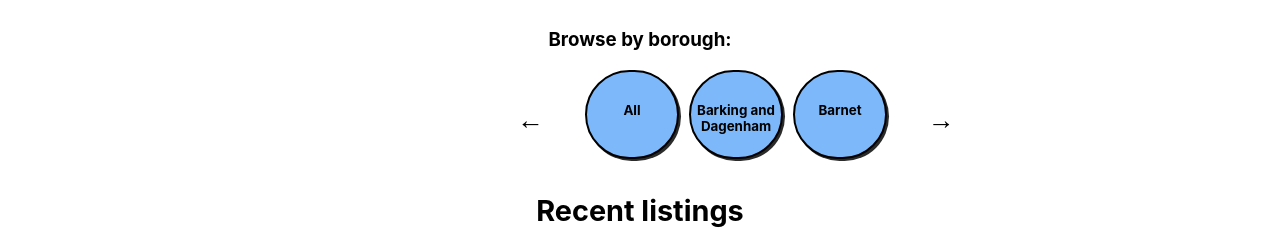
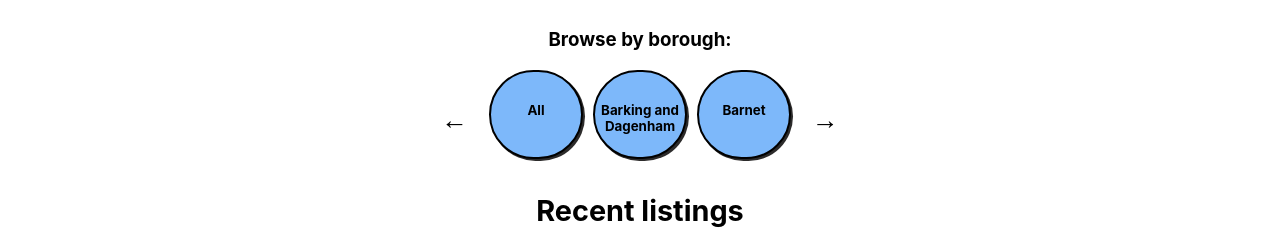
Before and after one commit to SchoolOfCode/bc14_final-project_front-end_arachnIDEs, a React (Create React App) app in the folder helpmehelpyou/: page /give in a window 1280 px wide. Shown: the part 500-729 px from the top of the page. Built offline with nearby package versions, Linux system fonts and the light colour scheme; no server answers.

Commit message:
carousel centered

```diff
--- a/helpmehelpyou/src/Components/giveAndFindHelp.css
+++ b/helpmehelpyou/src/Components/giveAndFindHelp.css
@@ -247,6 +247,12 @@ No profile picture in DB yet
 }
 
 /* Carousel Styling */
+
+.carousel {
+  display: inline-flex;
+  padding-left: 0px;
+}
+
 .give-help-card-container {
   display: flex;
   margin: auto;
@@ -294,7 +300,7 @@ No profile picture in DB yet
   background-color: transparent;
   border: none;
   font-size: 20pt;
-  margin-right: 30px;
+  margin-right: 10px;
   top: 50%;
   margin-top: 50px;
   transform: translateY(-50%);
@@ -304,7 +310,7 @@ No profile picture in DB yet
   background-color: transparent;
   border: none;
   font-size: 20pt;
-  margin-left: 30px;
+  margin-left: 10px;
   margin-top: 50px;
   top: 50%;
   transform: translateY(-50%);
```
